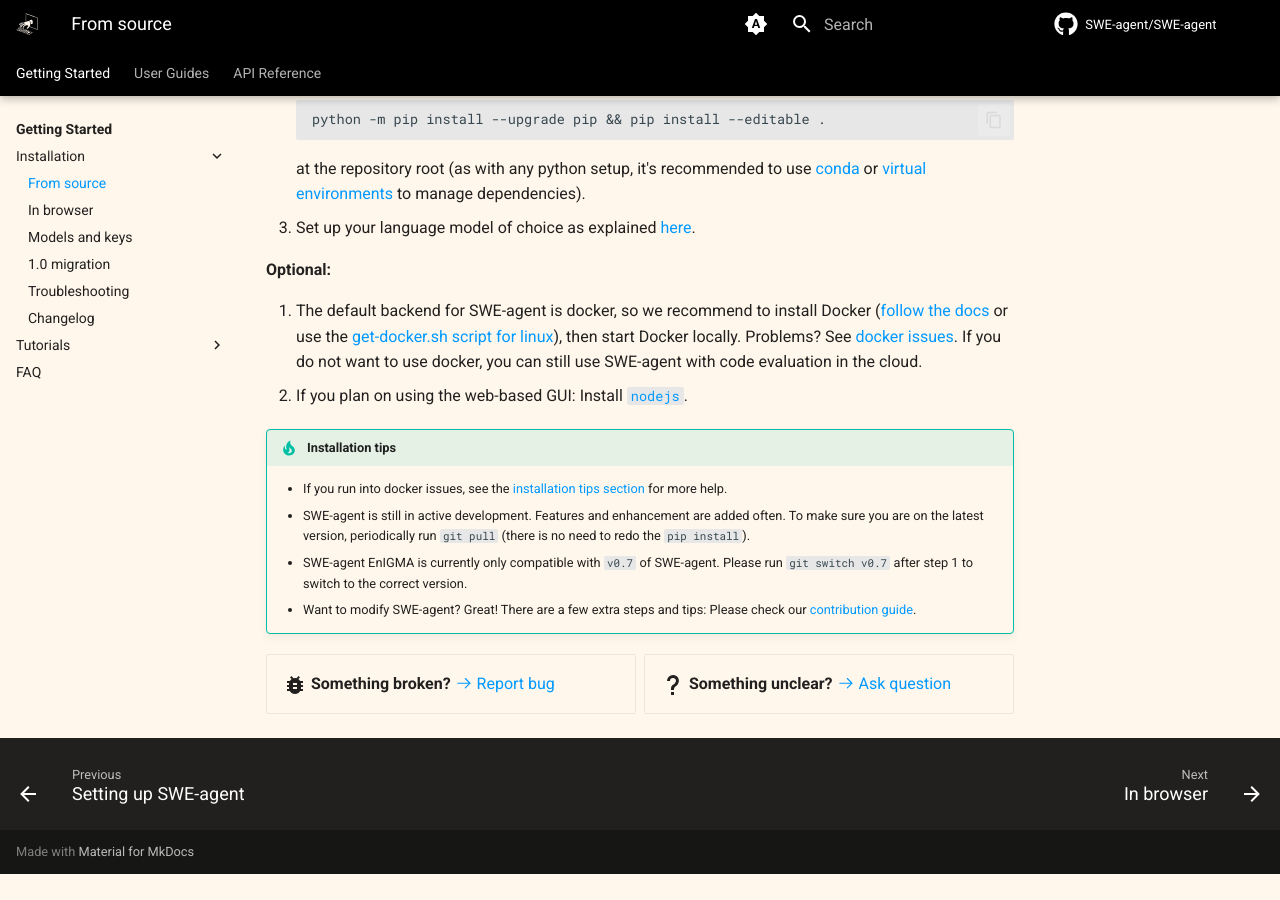
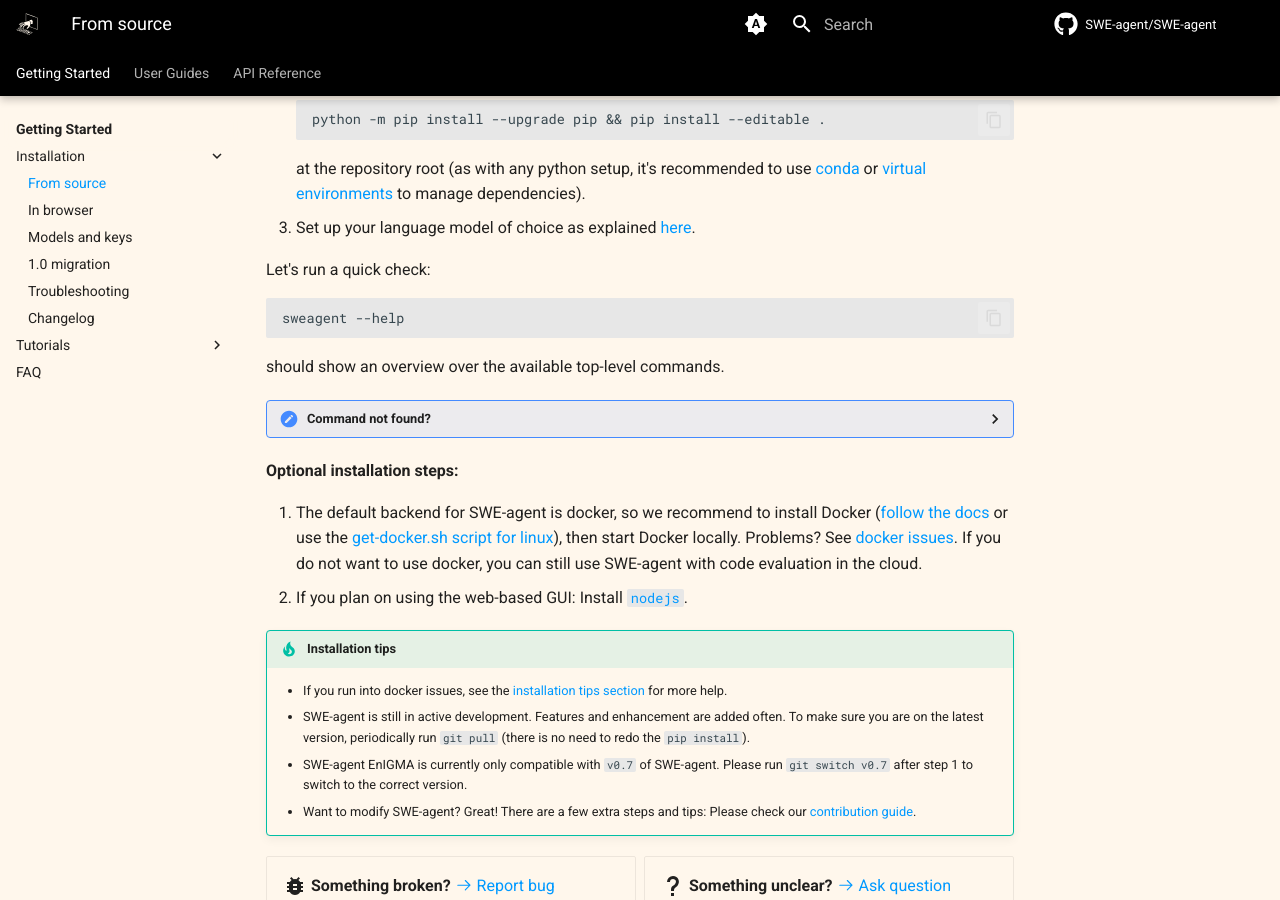
Before and after one commit to princeton-nlp/SWE-agent, an MkDocs documentation site: the page built from docs/installation/source.md, in a window 1280 px wide and 900 px high, scrolled down 355 px. Built offline with MkDocs 1.6.1 and Material for MkDocs 9.7.7, drawn with Linux system fonts in a browser that asks for light colours; comment, search, counter and statistics services are not loaded; the version menu is left out; before the commit the page ends 1229 px from its top, so only the background shows below that.

Commit message:
Enh: Call sweagent with python -m (#860)

````diff
--- a/docs/dev/contribute.md
+++ b/docs/dev/contribute.md
@@ -79,6 +79,23 @@
 ```
 </details>
 
+## Debugging
+
+We recommend to install `pdbpp` for some improved debugger features:
+
+```bash
+pip install pdbpp
+```
+
+Set breakpoints with `breakpoint()` and then run `sweagent` with `pdb`:
+
+```bash
+pdb -m sweagent <command> -- <more command line arguments> # (1)!
+```
+
+1. Note the `--` before the options passed to sweagent. This is to separate
+  options passed to `pdb` from those that are passed to `sweagent`.
+
 ## Tips for pull requests
 
 * If you see a lot of formatting-related merge conflicts, please see [here](formatting_conflicts.md).
--- a/docs/installation/source.md
+++ b/docs/installation/source.md
@@ -13,7 +13,23 @@
     at the repository root (as with any python setup, it's recommended to use [conda][] or [virtual environments][] to manage dependencies).
 3. Set up your language model of choice as explained [here](keys.md).
 
-**Optional:**
+Let's run a quick check:
+
+```bash
+sweagent --help
+```
+
+should show an overview over the available top-level commands.
+
+<details>
+<summary>Command not found?</summary>
+
+You might also try `python -m sweagent`. If this also doesn't work,
+please check with `which python` that you're using the same `python` as
+when you installed SWE-agent.
+</details>
+
+**Optional installation steps:**
 
 1. The default backend for SWE-agent is docker, so we recommend to install Docker
    ([follow the docs](https://github.com/docker/docker-install) or use the [get-docker.sh script for linux](https://github.com/docker/docker-install)),
````
Also changed, not shown: 2 other files.
